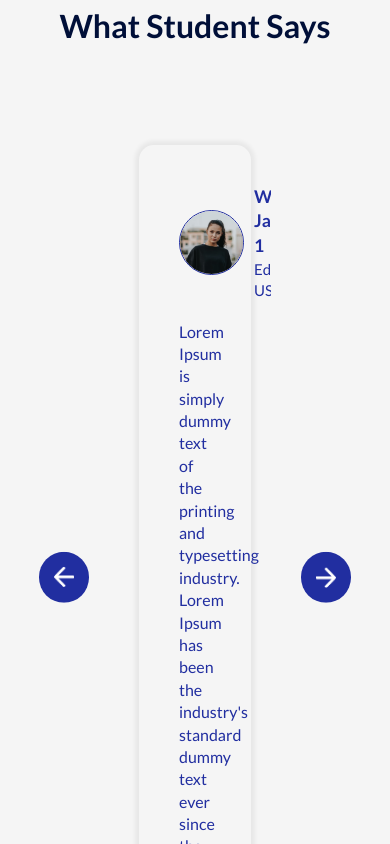
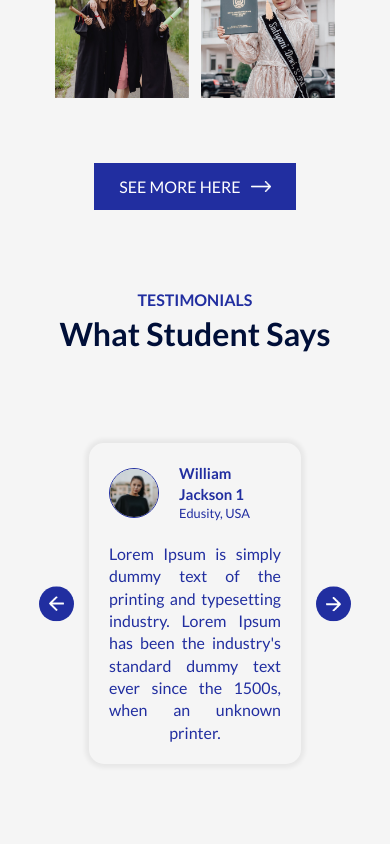
Before and after one commit to FlavioAvdulla/react_website_03, a React app: page / in a window 390 px wide. Shown: the part 3500-4344 px from the top of the page. Built offline with nearby package versions, Linux system fonts and the light colour scheme; the HTML template or start-up script is replaced by a standard one.

Commit message:
website update

```diff
--- a/src/Components/Campus/Campus.css
+++ b/src/Components/Campus/Campus.css
@@ -12,3 +12,15 @@
 .gallery img {
 	width: 23%;
 }
+
+/*========================================= Media Query */
+
+@media (max-width: 850px) {
+	.gallery {
+		flex-wrap: wrap;
+	}
+	.gallery img {
+		width: 48%;
+		margin-bottom: 25px;
+	}
+}
--- a/src/Components/Testimonials/Testimonials.css
+++ b/src/Components/Testimonials/Testimonials.css
@@ -3,7 +3,9 @@
 	padding: 0 80px;
 	position: relative;
 }
-.next-btn, .back-btn {
+
+.next-btn,
+.back-btn {
 	position: absolute;
 	top: 50%;
 	right: 0;
@@ -14,25 +16,30 @@
 	cursor: pointer;
 	background: #212ea0;
 }
+
 .back-btn {
 	right: auto;
 	left: 0;
 
 }
+
 .slider {
 	overflow: hidden;
 }
+
 .slider ul {
 	display: flex;
 	width: 200%;
 	overflow-x: hidden;
 	transition: 0.5s;
 }
+
 .slider ul li {
 	list-style: none;
 	width: 50%;
 	padding: 20px;
 }
+
 .slide {
 	/* border: 1px solid; */
 	border-radius: 15px;
@@ -41,21 +48,93 @@
 	line-height: 1.4;
 	box-shadow: 0px 0px 4px 4px rgba(0, 0, 0, 0.053);
 }
+
 .slide img {
 	width: 65px;
 	border-radius: 50%;
-	margin-right: 10px;
+	margin-right: 20px;
 	border: 1px solid #212ea0;
 }
+
 .user-info {
 	display: flex;
 	align-items: center;
 	margin-bottom: 20px;
-	font-size: 15px;
+	font-size: 1rem;
 }
+
 .user-info h3 {
 	color: #212ea0;
 }
+
 .testimonials p {
 	text-align: justify;
 }
+
+
+/*========================================= Media Query */
+
+@media (max-width: 1000px) {
+	.slide img {
+		width: 50px;
+		border: 1px solid #212ea0;
+	}
+
+	.slide p {
+		font-size: 1rem;
+		text-align: justify;
+		text-align-last: center;
+	}
+
+	.user-info {
+		justify-content: center;
+		font-size: 1rem;
+	}
+	.slider ul {
+	display: flex;
+	width: 400%;
+	overflow-x: hidden;
+	transition: 0.5s;
+	}
+}
+
+@media (max-width: 800px) {
+	.testimonials {
+		padding: 0 40px;
+	}
+
+	.next-btn,
+	.back-btn {
+		padding: 10px;
+		width: 35px;
+	}
+
+	.testimonials ul li {
+		padding: 10px;
+	}
+
+	.slide {
+		padding: 20px;
+	}
+
+	.slide img {
+		width: 50px;
+		border: 1px solid #212ea0;
+	}
+
+	.slide p {
+		font-size: 1rem;
+		text-align: justify;
+		text-align-last: center;
+	}
+
+	.user-info {
+		justify-content: center;
+		font-size: 0.8rem;
+	}
+}
+
+@media (max-width: 600px) {
+
+
+}
```
